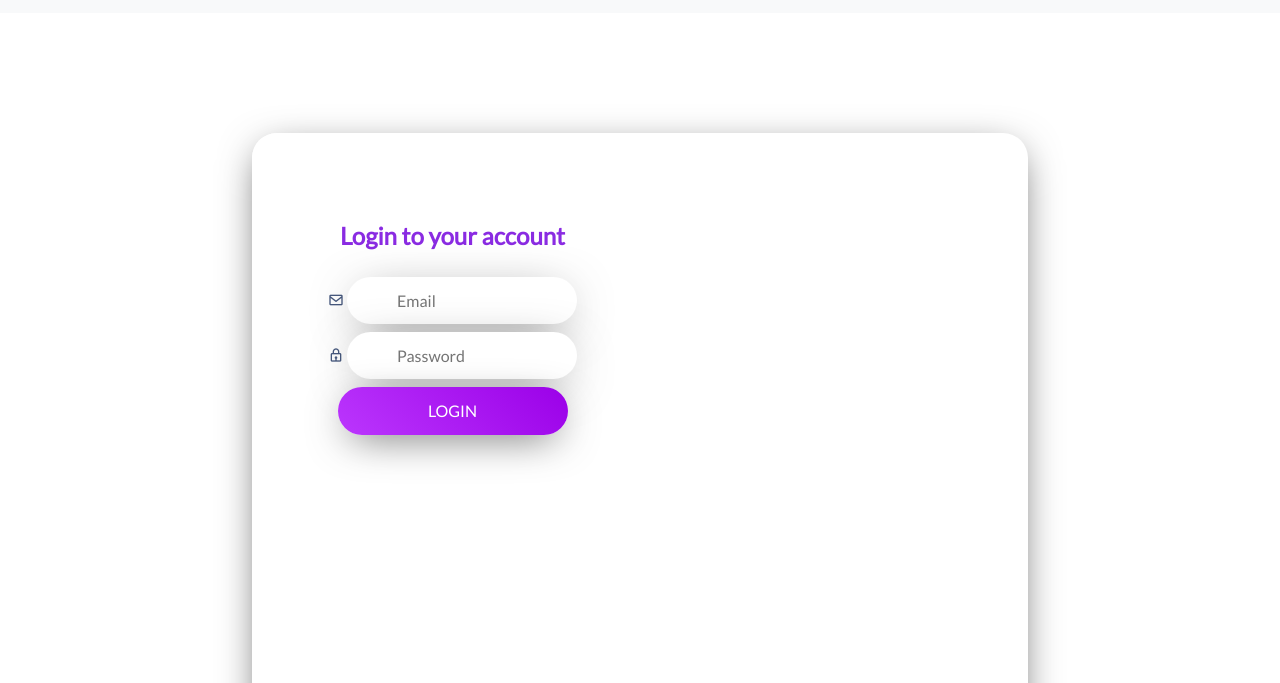
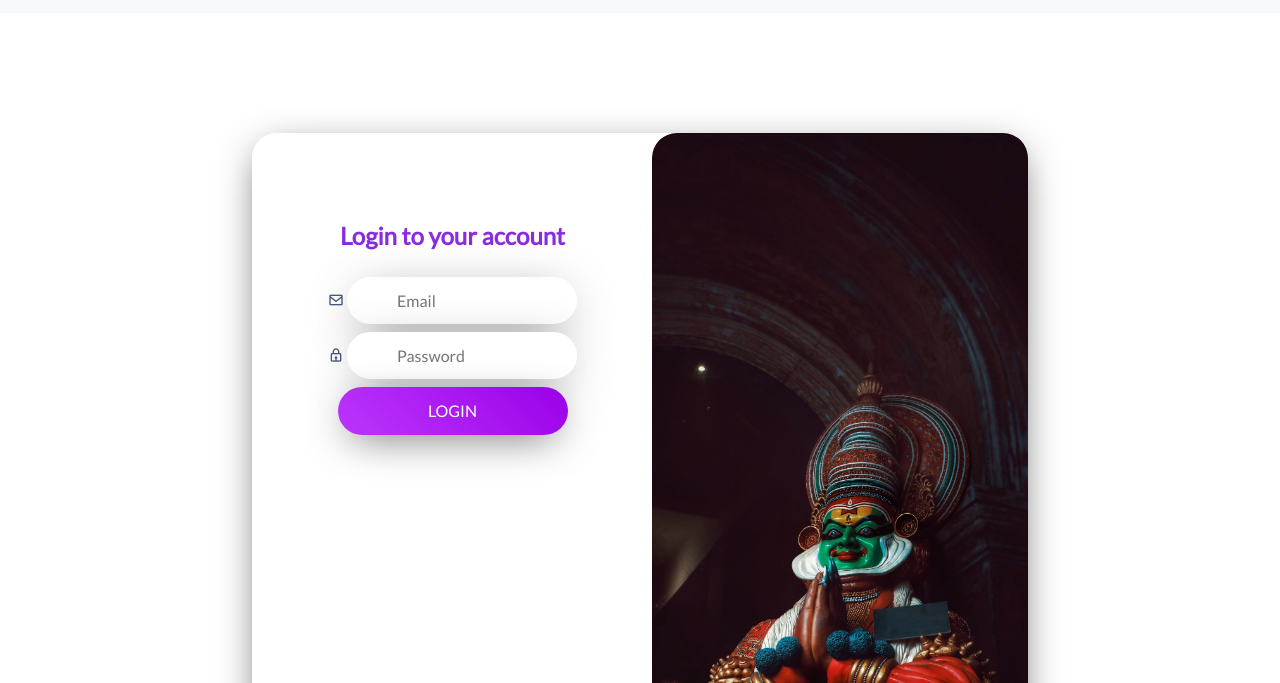
Before and after one commit to vignesh-k07/Kerala-Tourism, a plain HTML site: page signin.html in a window 1280 px wide. Shown: the part 117-800 px from the top of the page. Drawn offline with nearby package versions, Linux system fonts and the light colour scheme; the site is published under a folder, as on GitHub Pages, so addresses that start at the root find nothing; a web font is replaced by a local one.

Commit message:
Update style.css

```diff
--- a/css/style.css
+++ b/css/style.css
@@ -386,7 +386,7 @@ form .form-control {
 
 .myRightCtn {
     position: relative;
-    background-image: url("/img/kathakali.jpg");
+    background-image: url("../img/kathakali.jpg");
     background-position: center;
     background-size: cover;
     border-radius: 25px;
```
